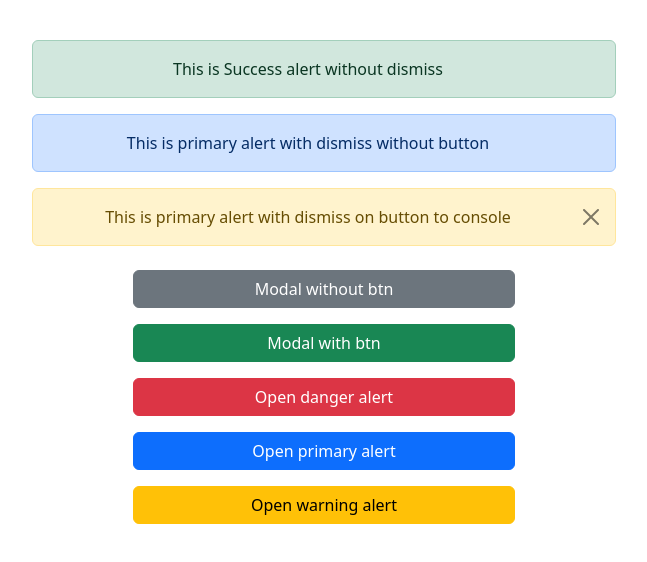
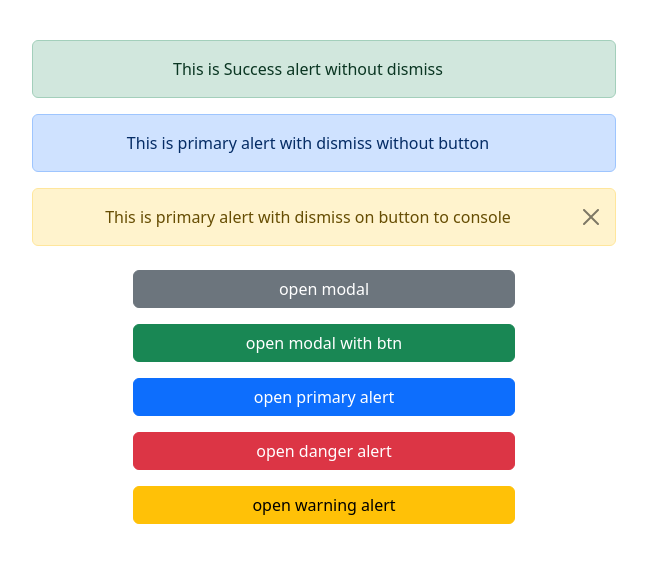
Before and after one commit to bss94/hw58UI, a React (Vite) app: page / in a window 1280 px wide. Shown: the top 562 px of the page, without its empty margins (316-963 px from the left). Built offline with nearby package versions, Linux system fonts and the light colour scheme.

Commit message:
add framer-motion, create component MyMotion to use framerMotion to child, end additional tasks,project complete

```diff
--- a/package.json
+++ b/package.json
@@ -11,6 +11,7 @@
   },
   "dependencies": {
     "bootstrap": "^5.3.3",
+    "framer-motion": "^11.2.10",
     "react": "^18.2.0",
     "react-dom": "^18.2.0"
   },
--- a/src/App.tsx
+++ b/src/App.tsx
@@ -1,9 +1,8 @@
 import {useState} from 'react';
-import './App.css';
 import Modal from './components/Modal/Modal';
 import {BtnConfig} from './types';
 import Alert from './components/Alert/Alert';
-
+import './App.css';
 
 const App = () => {
   const [showModal, setShowModal] = useState(false);
@@ -26,7 +25,6 @@ const App = () => {
     {type: 'warning', label: 'open warning alert', onClick: () => setShowWarningAlert(true)},
   ];
 
-
   return (
     <>
       <main className="container-fluid">
@@ -37,7 +35,6 @@ const App = () => {
                    type={'success'}
             > This is Success alert without dismiss
             </Alert>
-
             <div className="mt-3">
               <Alert show={showPrimaryAlert}
                      type={'primary'}
@@ -48,7 +45,6 @@ const App = () => {
                 This is primary alert with dismiss without button
               </Alert>
             </div>
-
             <div className="mt-3">
               <Alert show={showWarningAlert}
                      type={'warning'}
@@ -60,7 +56,6 @@ const App = () => {
                 This is primary alert with dismiss on button to console
               </Alert>
             </div>
-
             <div className="mt-3">
               <Alert show={showAlert}
                      type={'danger'}
@@ -80,38 +75,27 @@ const App = () => {
           <div className="col-4"></div>
           <div className="col-4">
 
-            <button className="w-100 mb-3 btn btn-secondary"
-                    onClick={() => setShowModal(true)}
-            >
-              Modal without btn
-            </button>
+            {btnModal.map((btn) => {
+              return <button className={`w-100 mb-3 btn btn-${btn.type}`}
+                             onClick={btn.onClick}
+                             key={Math.random() * 100}
+              >
+                {btn.label}
+              </button>;
+            })}
 
-            <button className="w-100 mb-3 btn btn-success"
-                    onClick={() => setShowModalWithBtn(true)}
-            >
-              Modal with btn
-            </button>
-            <button className="w-100 mb-3 btn btn-danger"
-                    onClick={() => setShowAlert(true)}
-            >
-              Open danger alert
-            </button>
-            <button className="w-100 mb-3 btn btn-primary"
-                    onClick={() => setShowPrimaryAlert(true)}
-            >
-              Open primary alert
-            </button>
-            <button className="w-100 mb-3 btn btn-warning"
-                    onClick={() => setShowWarningAlert(true)}
-            >
-              Open warning alert
-            </button>
-
+            {btnAlert.map((btn) => {
+              return <button className={`w-100 mb-3 btn btn-${btn.type}`}
+                             onClick={btn.onClick}
+                             key={Math.random() * 100}
+              >
+                {btn.label}
+              </button>;
+            })}
           </div>
           <div className="col-4"></div>
         </div>
       </main>
-
       <Modal show={showModalWithBtn}
              title={'Modal Title with button configs'}
              btnConfig={btnConfig}
@@ -127,9 +111,7 @@ const App = () => {
           modal content
         </div>
       </Modal>
-
     </>
   );
 };
-
 export default App;
--- a/src/components/Alert/Alert.tsx
+++ b/src/components/Alert/Alert.tsx
@@ -1,10 +1,12 @@
 import React from 'react';
+import MyMotion from '../MyMotion/MyMotion';
+
 
 interface Props extends React.PropsWithChildren {
   type: string;
   onDismiss?: () => void;
-  dismissOnButton?:boolean;
-  show:boolean;
+  dismissOnButton?: boolean;
+  show: boolean;
 }
 
 const Alert: React.FC<Props> = ({
@@ -24,9 +26,9 @@ const Alert: React.FC<Props> = ({
     </div>
   );
 
-  if(onDismiss!==undefined){
-    if(dismissOnButton){
-      alertContainer= (
+  if (onDismiss !== undefined) {
+    if (dismissOnButton) {
+      alertContainer = (
         <div className={`alert alert-${type} alert-dismissible`}
              style={{display: show ? 'block' : 'none'}}
              role="alert"
@@ -40,24 +42,24 @@ const Alert: React.FC<Props> = ({
           >
           </button>
         </div>
-      )
-    }else {
-      alertContainer= (
+      );
+    } else {
+      alertContainer = (
         <div className={`alert alert-${type} alert-dismissible`}
-             style={{display: show ? 'block' : 'none',cursor:'pointer'}}
+             style={{display: show ? 'block' : 'none', cursor: 'pointer'}}
              role="alert"
              onClick={onDismiss}
         >
           {children}
         </div>
-      )
+      );
     }
   }
 
   return (
-    <>
+    <MyMotion show={show}>
       {alertContainer}
-    </>
+    </MyMotion>
   );
 };
 
--- a/src/components/Modal/Modal.tsx
+++ b/src/components/Modal/Modal.tsx
@@ -1,5 +1,7 @@
 import React from 'react';
 import {BtnConfig} from '../../types';
+import MyMotion from '../MyMotion/MyMotion';
+
 
 interface Props extends React.PropsWithChildren {
   show: boolean;
@@ -24,6 +26,7 @@ const Modal: React.FC<Props> = ({
            style={{display: show ? 'block' : 'none'}}
            onClick={onClose}
       >
+        <MyMotion show={show}>
           <div className="modal-dialog"
                onClick={event => event.stopPropagation()}>
             <div className="modal-content">
@@ -48,6 +51,7 @@ const Modal: React.FC<Props> = ({
                 : <></>}
             </div>
           </div>
+        </MyMotion>
       </div>
     </>
   );
--- /dev/null
+++ b/src/components/MyMotion/MyMotion.tsx
@@ -0,0 +1,25 @@
+import React from 'react';
+import {AnimatePresence, motion} from "framer-motion";
+
+interface Props extends React.PropsWithChildren {
+  show: boolean;
+}
+
+const MyMotion: React.FC<Props> = ({show, children}) => {
+  return (
+    <AnimatePresence>
+      {show && (
+        <motion.div
+          initial={{opacity: 0, y: "150px", x: "150px"}}
+          animate={{opacity: 1, y: 0, x: 0}}
+          exit={{opacity: 0, y: "-150px", x: "150px"}}
+          transition={{opacity: 0.3, y: 0.01, x: 0.1}}
+        >
+          {children}
+        </motion.div>
+      )}
+    </AnimatePresence>
+  );
+};
+
+export default MyMotion;
--- a/src/types.ts
+++ b/src/types.ts
@@ -1,4 +1,3 @@
-
 export interface BtnConfig {
   type: string;
   label: string;
```
Also changed, not shown: src/App.css (+4 -4 lines), 1 other file (tests, documents, lock files or other folders). Lines whose indentation alone changed are shown as unchanged.
